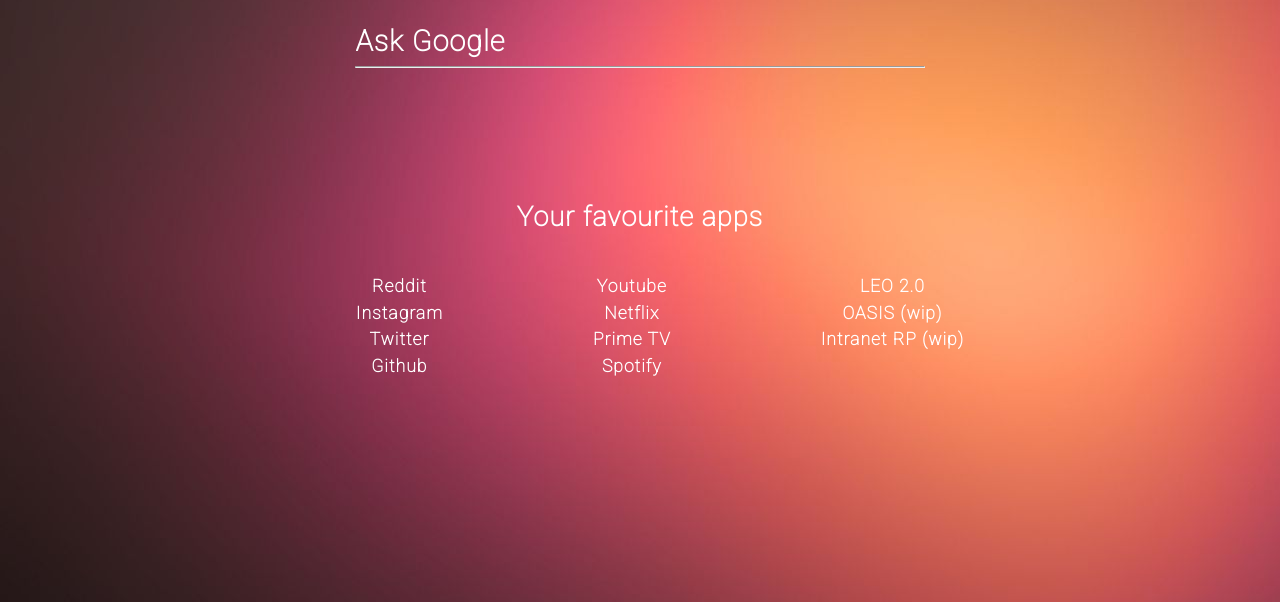
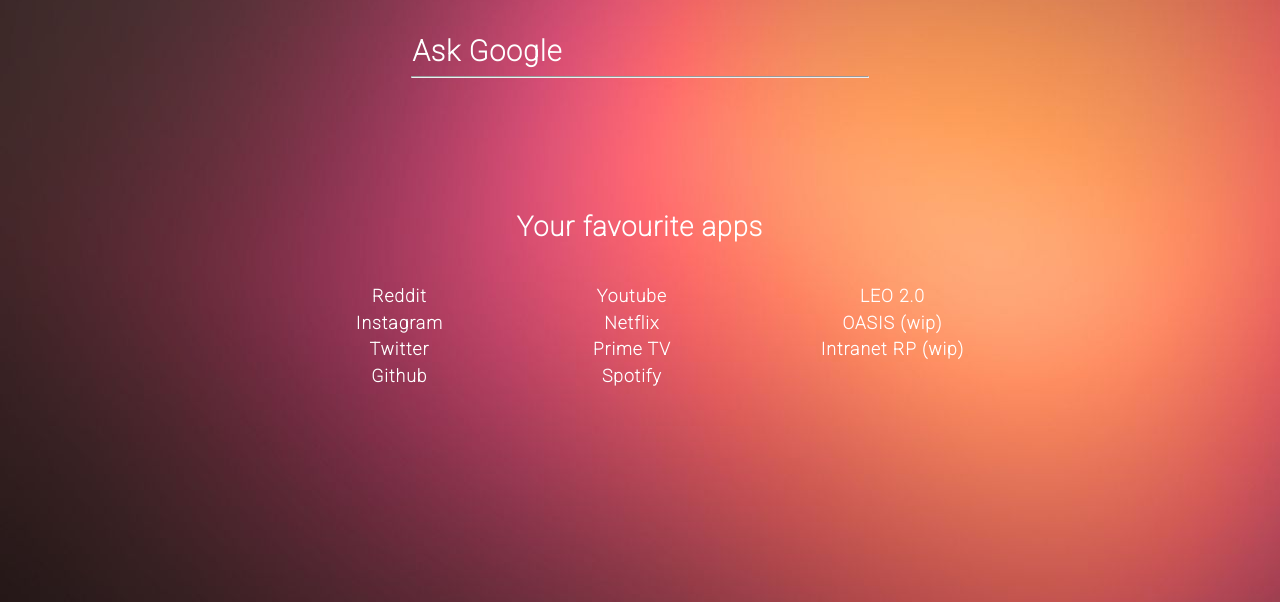
Before and after one commit to Exrion/Exrion.github.io, a plain HTML site: page index.html in a window 1280 px wide. Shown: the part 198-800 px from the top of the page. Drawn offline with Linux system fonts and the light colour scheme.

Commit message:
Updated search bar length
its shorter now

```diff
--- a/index.html
+++ b/index.html
@@ -12,7 +12,7 @@
     <h1 class="fonthead"><center><span id="clockbox"></span></center></h1>
     <center>
     <form method="GET" action="http://www.google.com/search" autocomplete="off"><input type="text" placeholder="Ask Google" name="q" class="searchbar"></form>
-    <hr style="width: 75%;">
+    <hr style="width: 60%;">
     <h2 class="fontsubhead">Your favourite apps</h2>
     <div class="linkbox">
       <div class="leftcol">
--- a/stylesheet.css
+++ b/stylesheet.css
@@ -30,12 +30,12 @@
   font-variant: normal;
   font-weight: 700;
   line-height: 26.4px;
-  padding: 20px 0 0 0;
+  padding: 30px 0 0 0;
   color: white;
   border: none;
   background: none;
   text-align: left;
-  width: 75%;
+  width: 60%;
   letter-spacing: 1px;
   outline: none;
 
```
